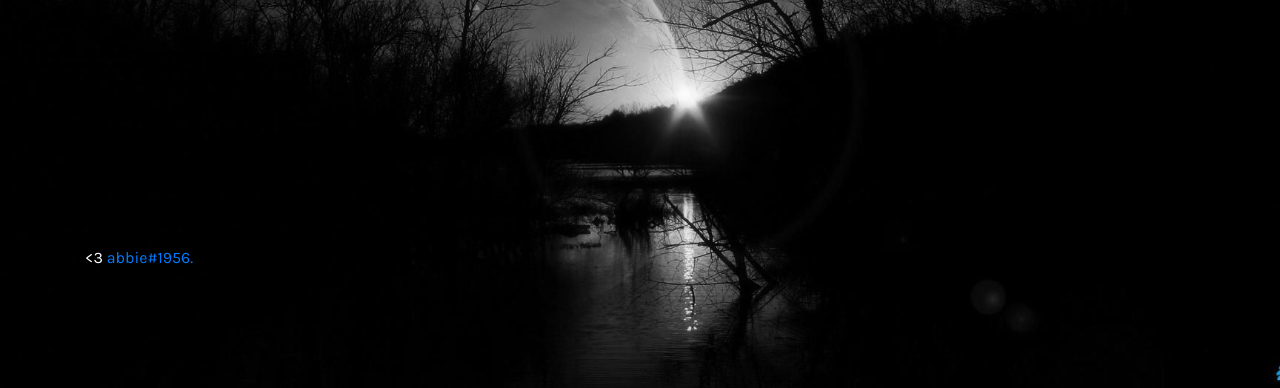
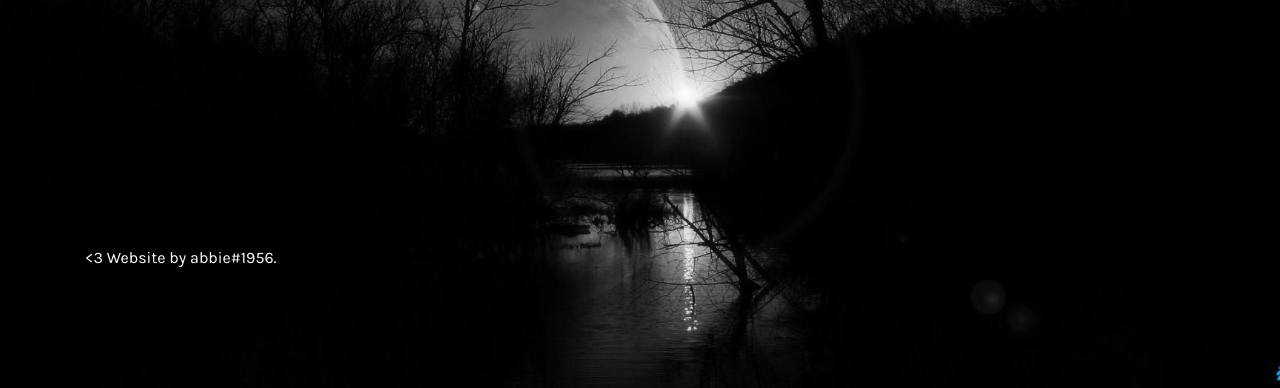
Before and after one commit to Cyber-Cord/cybercord-site, a website: page h1dden_ar3a.html in a window 1280 px wide. Shown: the part 412-800 px from the top of the page. Drawn offline with nearby package versions, Linux system fonts and the light colour scheme.

Commit message:
Update h1dden_ar3a.html

```diff
--- a/h1dden_ar3a.html
+++ b/h1dden_ar3a.html
@@ -50,7 +50,7 @@
     </main>
     <footer>
         <div class="container">
-                <span class="navbar-text ml-auto d-none d-sm-inline-block"><3 <a href="https://numr.one">abbie#1956.</a></span>
+                <span class="navbar-text ml-auto d-none d-sm-inline-block"><3 Website by abbie#1956.</span>
         </div>
     </footer>
 </body>
```
